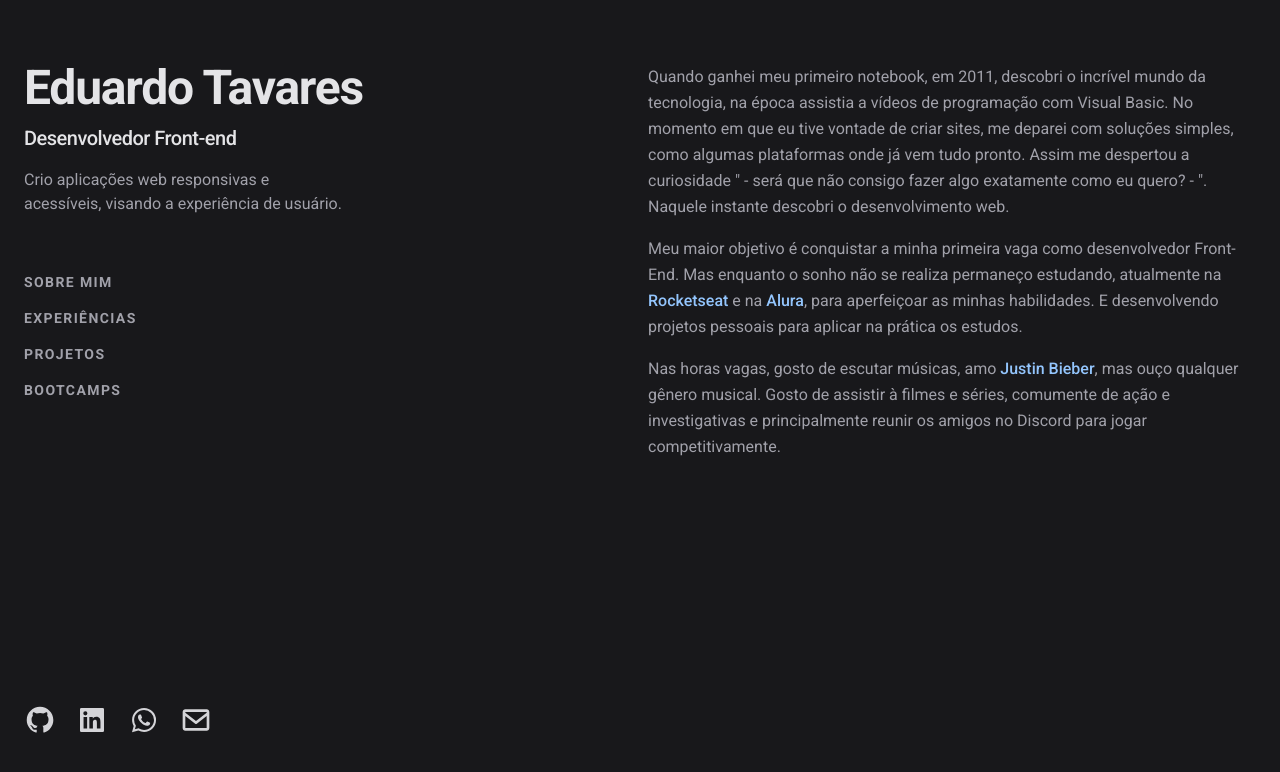
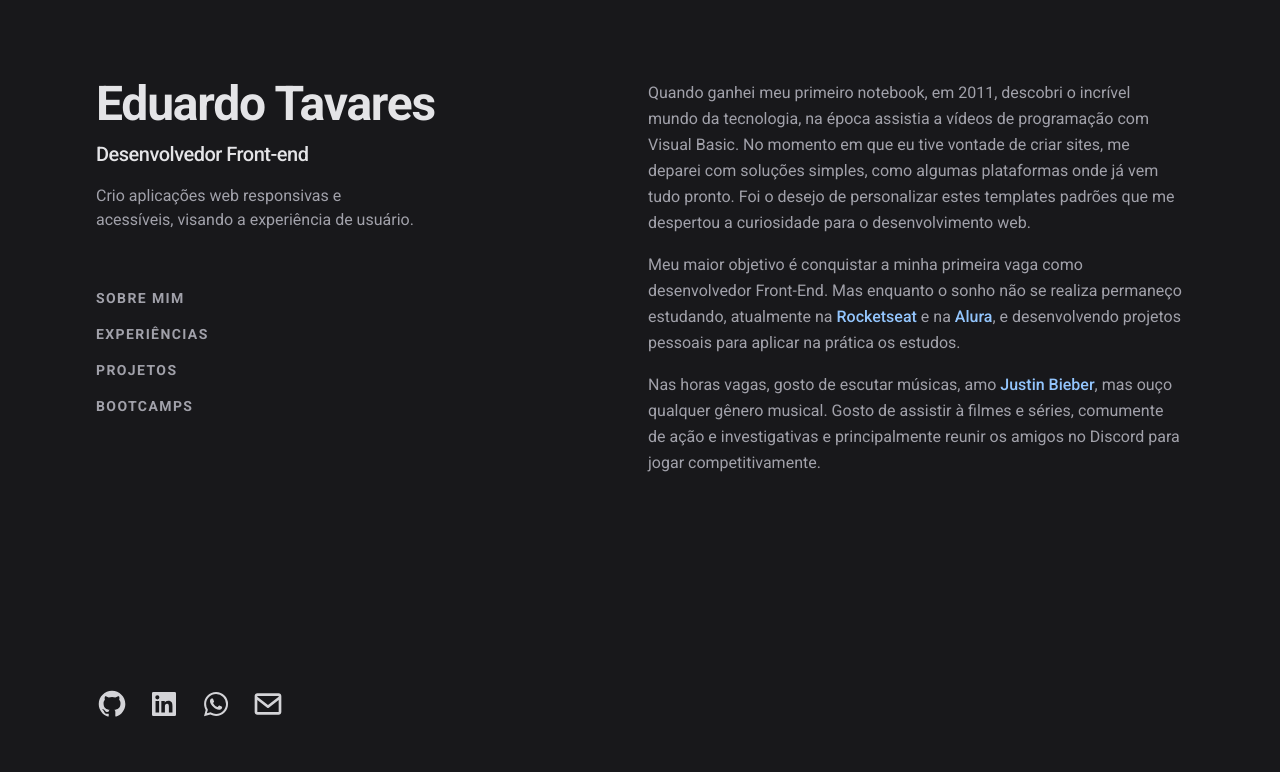
Before and after one commit to odudas/eduardotdev, a Next.js app: page / in a window 1280 px wide. Shown: the top 772 px of the page. Built offline with nearby package versions, Linux system fonts and the light colour scheme.

Commit message:
adjusti the page layout and edit aboutme component

```diff
--- a/src/app/layout.tsx
+++ b/src/app/layout.tsx
@@ -23,7 +23,7 @@ export default function RootLayout({
       <body
         className={`${roboto.className} bg-zinc-900 leading-relaxed text-zinc-400 antialiased`}
       >
-        <div className="mx-auto min-h-screen max-w-screen-xl px-6">
+        <div className="mx-auto min-h-screen max-w-screen-xl px-24">
           <div className="flex justify-between gap-4">
             <Header />
             {children}
--- a/src/app/page.tsx
+++ b/src/app/page.tsx
@@ -2,7 +2,7 @@ import { AboutMe } from '@/components/AboutMe'
 
 export default function Home() {
   return (
-    <main className="w-1/2 py-16">
+    <main className="w-1/2 py-20">
       <AboutMe />
     </main>
   )
--- a/src/components/AboutMe/index.tsx
+++ b/src/components/AboutMe/index.tsx
@@ -7,21 +7,19 @@ export function AboutMe() {
         Quando ganhei meu primeiro notebook, em 2011, descobri o incrível mundo
         da tecnologia, na época assistia a vídeos de programação com Visual
         Basic. No momento em que eu tive vontade de criar sites, me deparei com
-        soluções simples, como algumas plataformas onde já vem tudo pronto.
-        Assim me despertou a curiosidade &quot; - será que não consigo fazer
-        algo exatamente como eu quero? - &quot;. Naquele instante descobri o
-        desenvolvimento web.
+        soluções simples, como algumas plataformas onde já vem tudo pronto. Foi
+        o desejo de personalizar estes templates padrões que me despertou a
+        curiosidade para o desenvolvimento web.
       </p>
 
       <p className="mb-4">
         Meu maior objetivo é conquistar a minha primeira vaga como desenvolvedor
         Front-End. Mas enquanto o sonho não se realiza permaneço estudando,
-        atualmente na <Link name="Rocketseat" /> e na <Link name="Alura" />,
-        para aperfeiçoar as minhas habilidades. E desenvolvendo projetos
-        pessoais para aplicar na prática os estudos.
+        atualmente na <Link name="Rocketseat" /> e na <Link name="Alura" />, e
+        desenvolvendo projetos pessoais para aplicar na prática os estudos.
       </p>
 
-      <p>
+      <p className="">
         Nas horas vagas, gosto de escutar músicas, amo{' '}
         <Link name="Justin Bieber" />, mas ouço qualquer gênero musical. Gosto
         de assistir à filmes e séries, comumente de ação e investigativas e
--- a/src/components/Header/index.tsx
+++ b/src/components/Header/index.tsx
@@ -3,7 +3,7 @@ import { SocialMedias } from './SocialMedias'
 
 export function Header() {
   return (
-    <header className="sticky flex min-h-screen w-1/2 flex-col justify-between py-16">
+    <header className="sticky flex min-h-screen w-1/2 flex-col justify-between py-20">
       <div>
         <h1 className="text-5xl font-bold tracking-tight text-zinc-200">
           Eduardo Tavares
```
